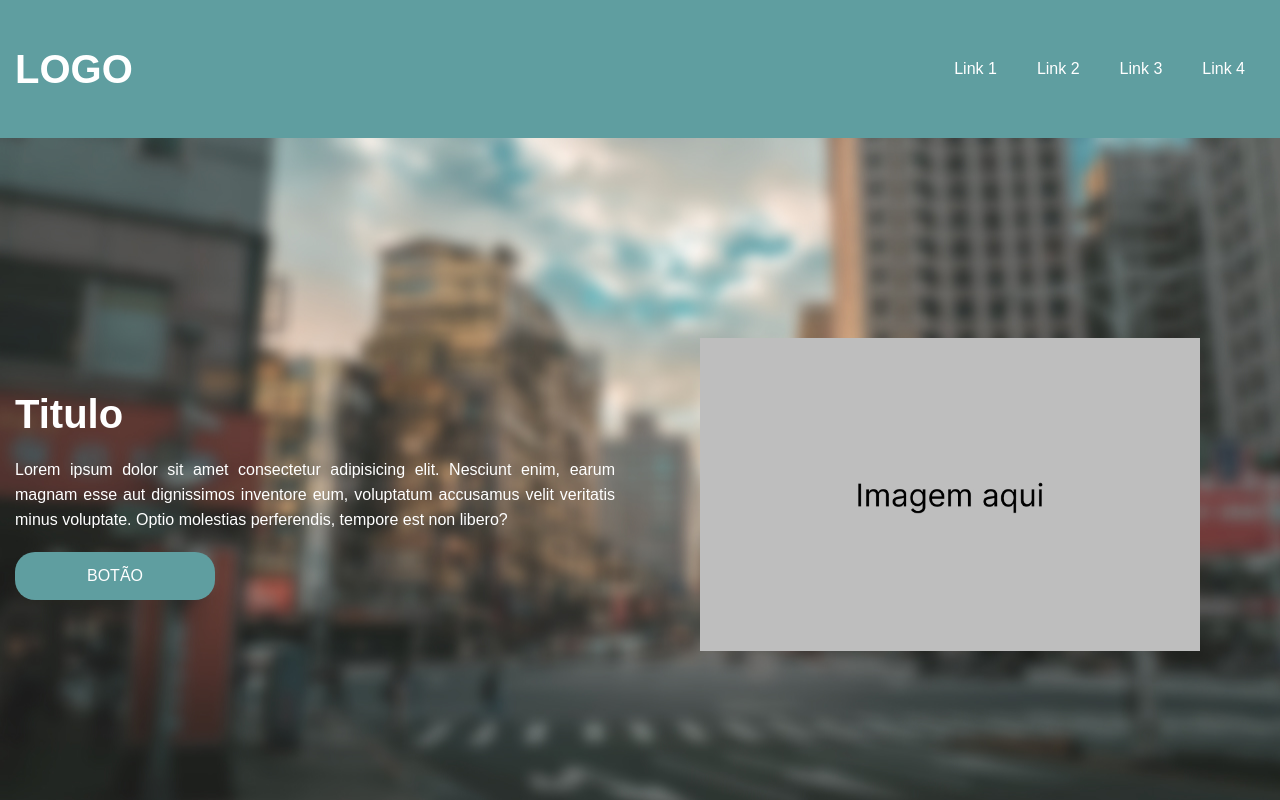
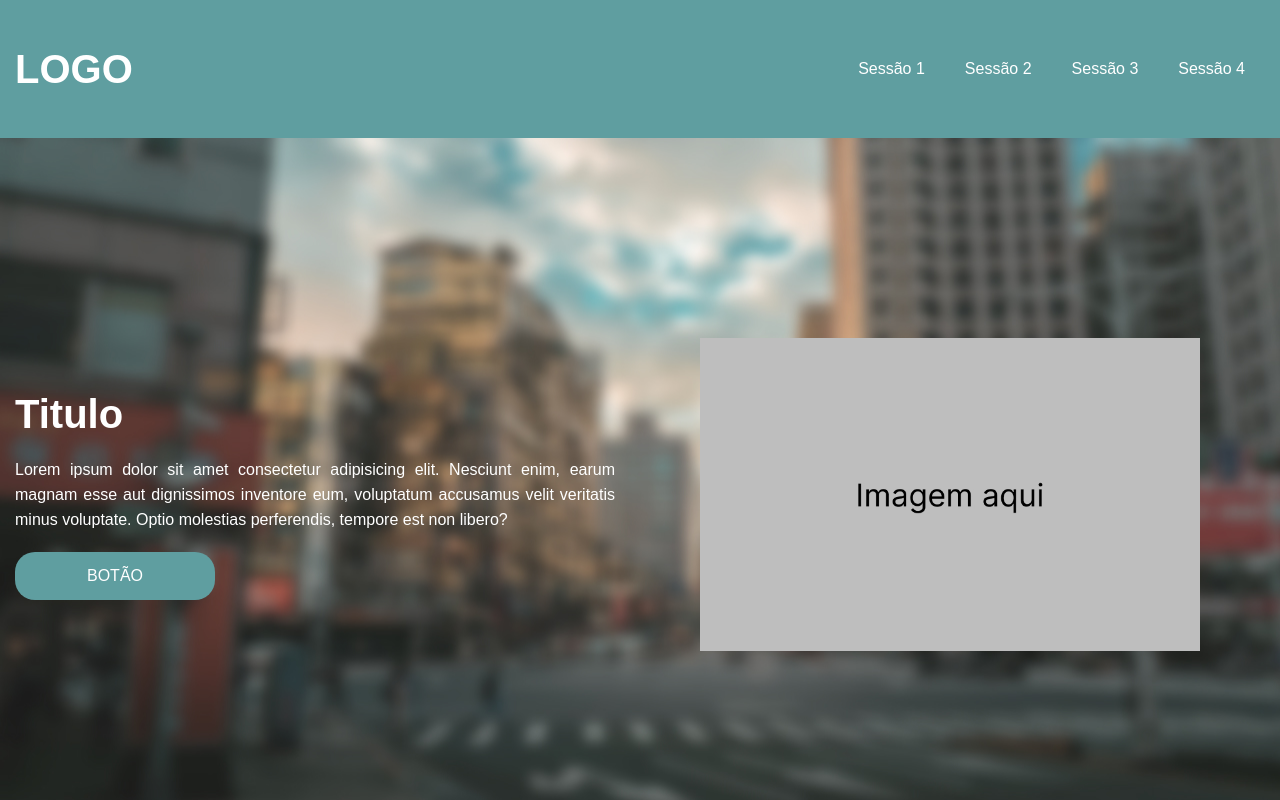
Before and after one commit to JaniloSousa/projeto-landing-page, a plain HTML site: page index.html in a window 1280 px wide. Shown: the top 800 px of the page. Drawn offline with Linux system fonts and the light colour scheme.

Commit message:
mudanças pontuais

```diff
--- a/index.html
+++ b/index.html
@@ -17,10 +17,10 @@
                     </h1>
                 </div>
                 <nav>
-                    <a href="#">Link 1</a>
-                    <a href="#">Link 2</a>
-                    <a href="#text-cards">Link 3</a>
-                    <a href="#">Link 4</a>
+                    <a href="#hero">Sessão 1</a>
+                    <a href="#horizontal-cards">Sessão 2</a>
+                    <a href="#text-cards">Sessão 3</a>
+                    <a href="#cards">Sessão 4</a>
                 </nav>
             </div>
         </div>
```
